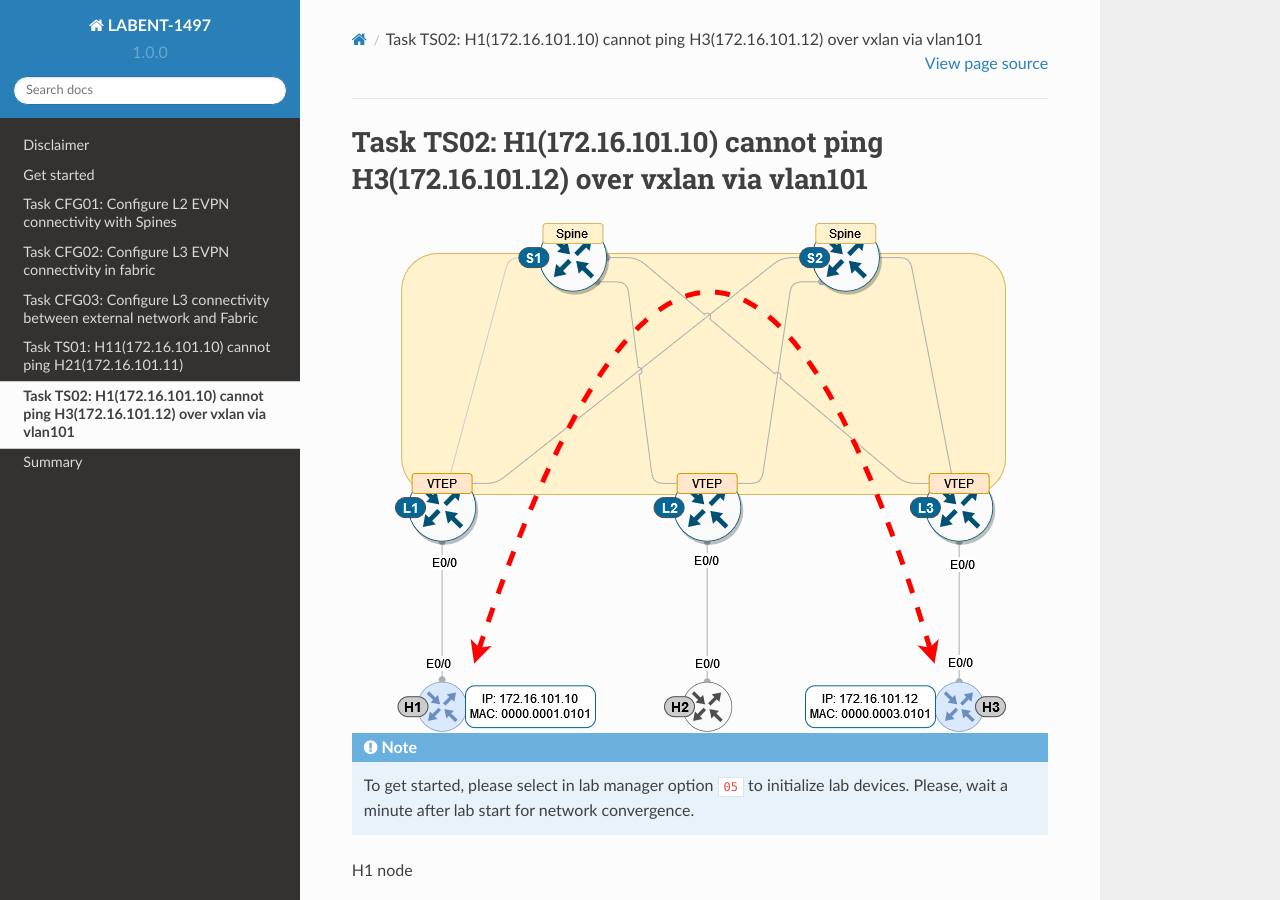
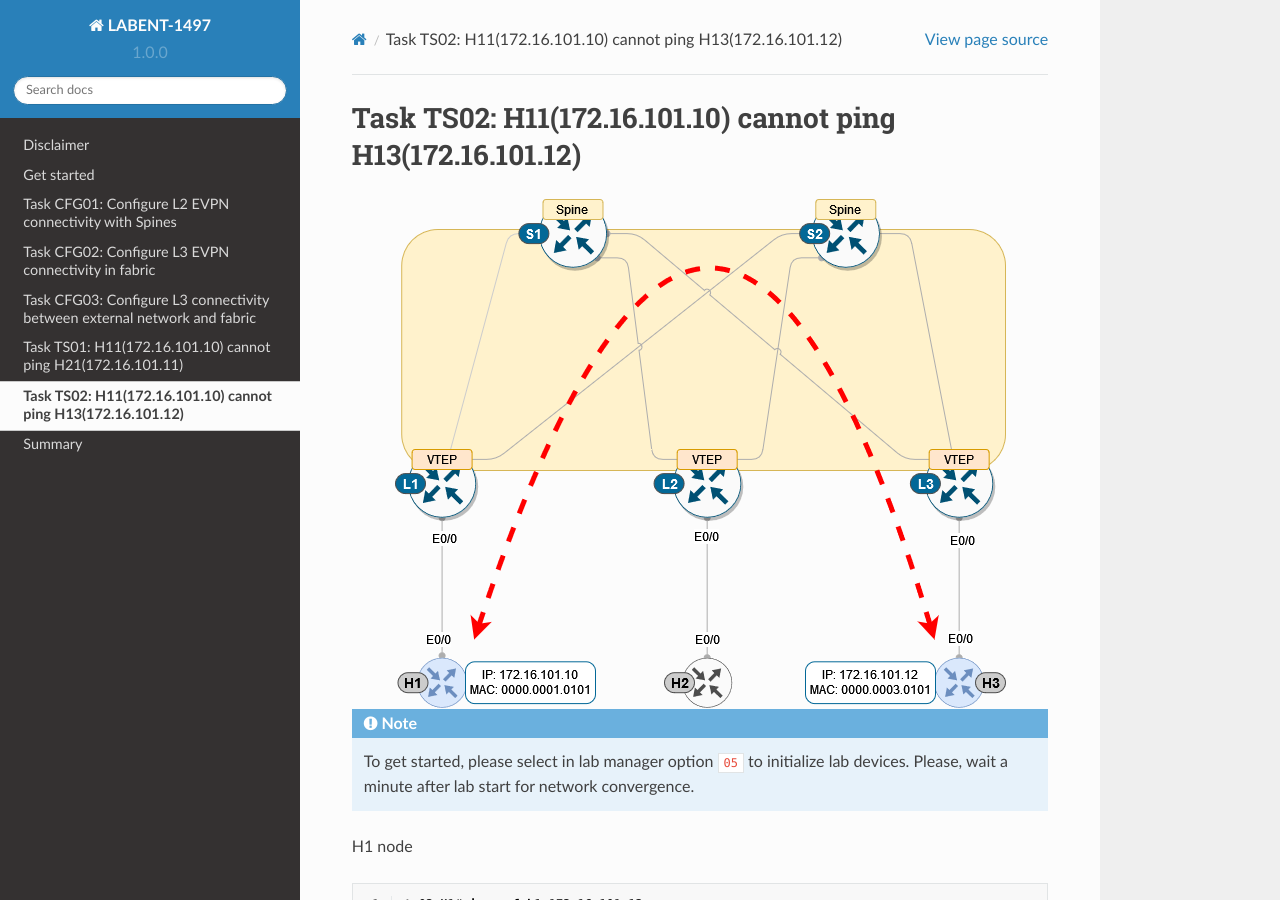
Before and after one commit to dvishchu/labent-1497, a Sphinx documentation site: the page built from docs/source/task_05.rst, in a window 1280 px wide and 900 px high. Built offline with Sphinx 7.4.7 and the Read the Docs theme 2.0.0, drawn with Linux system fonts in a browser that asks for light colours.

Commit message:
Updating title of task 03

```diff
--- a/docs/source/task_03.rst
+++ b/docs/source/task_03.rst
@@ -1,4 +1,4 @@
-Task CFG03: Configure L3 connectivity between external network and Fabric
+Task CFG03: Configure L3 connectivity between external network and fabric
 =========================================================================
 
 .. image:: assets/cfg02_topology.png
--- a/docs/source/task_05.rst
+++ b/docs/source/task_05.rst
@@ -1,5 +1,5 @@
-Task TS02: H1(172.16.101.10) cannot ping H3(172.16.101.12) over vxlan via vlan101
-=================================================================================
+Task TS02: H11(172.16.101.10) cannot ping H13(172.16.101.12)
+============================================================
 
 .. image:: assets/ts02_topology.png
     :align: center
```
